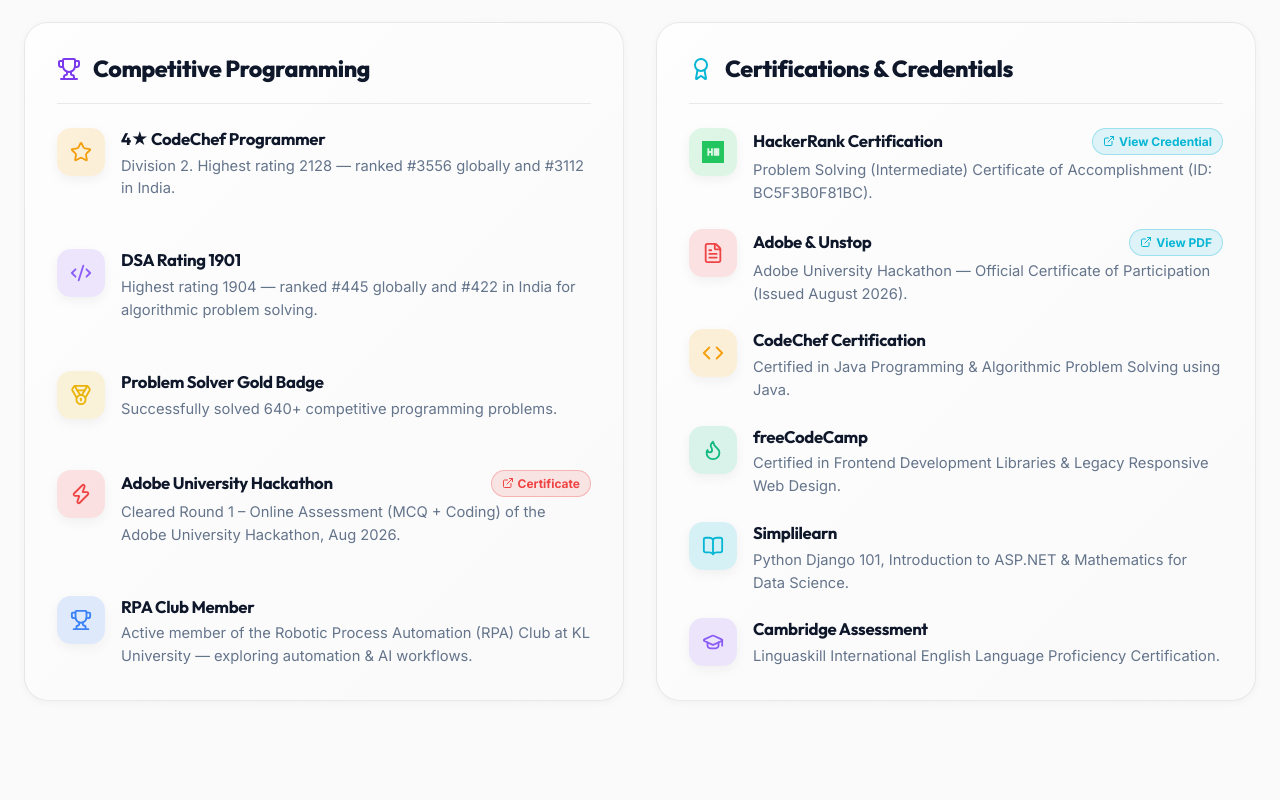
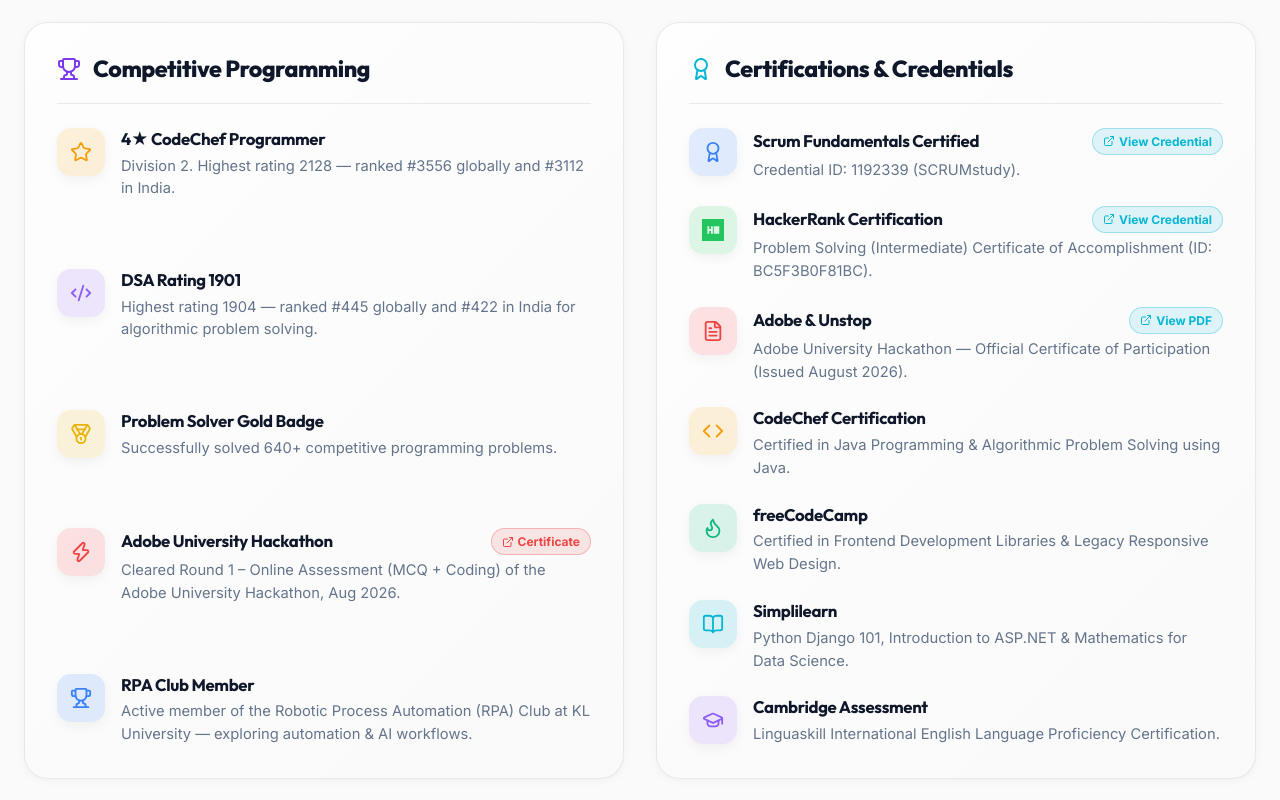
Before and after one commit to satyamkumarkapri/SatyamKapriPortfolio, a React (Vite) app: page / in a window 1280 px wide. Shown: the part 9160-9960 px from the top of the page. Built offline with nearby package versions, Linux system fonts and the light colour scheme.

Commit message:
feat: add Scrum Fundamentals Certified certification

```diff
--- a/src/components/Achievements.tsx
+++ b/src/components/Achievements.tsx
@@ -61,6 +61,16 @@
   ];
 
   const certItems: ShowcaseItem[] = [
+    {
+      id: 107,
+      icon: Award,
+      title: 'Scrum Fundamentals Certified',
+      desc: 'Credential ID: 1192339 (SCRUMstudy).',
+      badgeBg: 'rgba(59, 130, 246, 0.15)',
+      iconColor: '#3B82F6',
+      linkUrl: 'https://www.scrumstudy.com/certification/verify?type=SFC&number=1192339',
+      linkLabel: 'View Credential'
+    },
     {
       id: 106,
       icon: SiHackerrank,
```
